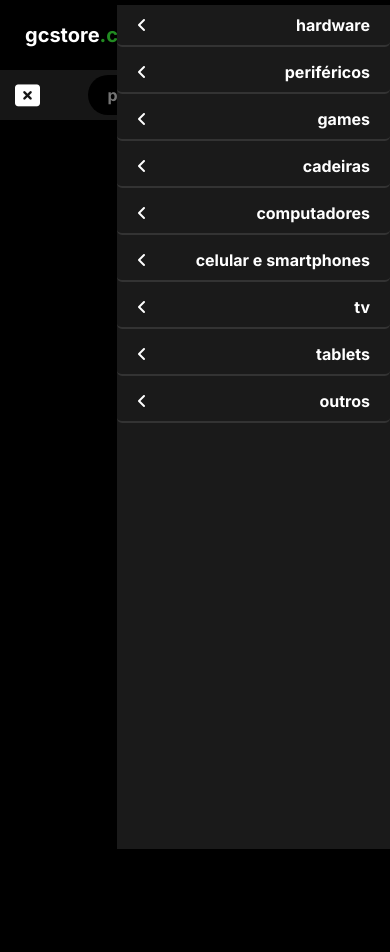
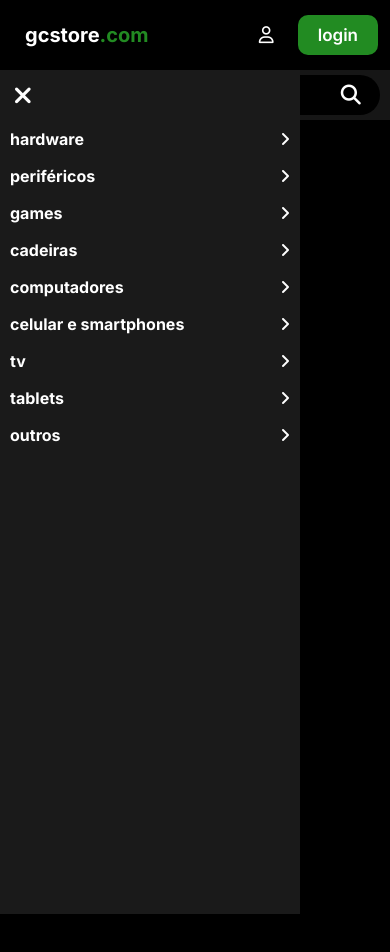
Before and after one commit to lucianocarv/projeto-sass-gulp, a website: page public/index.html in a window 390 px wide. Both pictures are taken after a click on the element 40 px from the left and 95 px from the top of the page. Drawn offline with Linux system fonts and the light colour scheme; files whose address does not match are found by name.

Commit message:
Adição de responsividade e correção no menu

```diff
--- a/public/index.html
+++ b/public/index.html
@@ -22,7 +22,7 @@
     />
   </head>
   <body>
-    <div class="h-body">
+    <div id="h-body-id" class="h-body">
       <header class="h-header">
         <div class="h-div-cont">
           <div class="h-logo">
@@ -97,8 +97,14 @@
         </nav>
       </div>
     </div>
-    <div class="c-body"></div>
+    <div class="c-body">
+      <div id="container-slider-id" class="container-slider"></div>
+    </div>
     <div class="f-body"></div>
+    <div id="absolute-content"></div>
+    <script src="../src/js/components/menuList.js"></script>
+    <script src="../src//js/components/slide.js"></script>
     <script src="../src/js/index.js"></script>
+    <script></script>
   </body>
 </html>
--- /dev/null
+++ b/src/js/components/menuList.js
@@ -0,0 +1,11 @@
+let setLinksMenu = [
+  'hardware',
+  'periféricos',
+  'games',
+  'cadeiras',
+  'computadores',
+  'celular e smartphones',
+  'tv',
+  'tablets',
+  'outros',
+]
--- a/src/js/index.js
+++ b/src/js/index.js
@@ -10,38 +10,42 @@
 }
 
 // Menu
-let bodyHtml = document.body
-let menuRightWidth = '400px'
-let menuRighHiddenWidth = `-${menuRightWidth}`
+let bodyHtml = document.getElementById('absolute-content')
+let menuLeftWidth = '300px'
+let menuLeftHiddenWidth = `-${menuLeftWidth}`
 let menuDefaultTransition = 'all .5s ease'
 let menuButton = document.getElementById('bt-nav-menu-id')
 menuButton.setAttribute('onclick', 'clickMenuForDisplay()')
 let menuHeader = document.createElement('div')
 menuHeader.setAttribute('class', 'display-menu')
 menuHeader.setAttribute('id', 'display-menu-id')
-menuHeader.style.width = menuRightWidth
-menuHeader.style.marginRight = menuRighHiddenWidth
+menuHeader.style.width = menuLeftWidth
+menuHeader.style.marginLeft = menuLeftHiddenWidth
 bodyHtml.appendChild(menuHeader)
 let menuDisplay = document.querySelector('#display-menu-id')
+
+let getHeaderHeight = document.getElementById('h-body-id')
+let clientHeightHeader = getHeaderHeight.clientHeight
+menuDisplay.style.top = `${clientHeightHeader}px`
+menuDisplay.style.height = '100vh'
 
 // Event Menu Display
 const clickMenuForDisplay = () => {
   let menuOpen = document.getElementById('bt-menu-h')
-  if (menuHeader.style.marginRight == menuRighHiddenWidth) {
+  menuButton.style.zIndex = '2'
+  if (menuHeader.style.marginLeft == menuLeftHiddenWidth) {
     if (document.body.clientWidth > 600) {
       menuButton.style.transform = 'rotateX(180deg)'
-      menuHeader.style.marginRight = '0px'
-      menuHeader.style.position = 'fixed'
-      menuOpen.setAttribute('class', 'fa fa-rectangle-xmark')
+      menuHeader.style.marginLeft = '0px'
+      menuOpen.setAttribute('class', 'fa fa-xmark')
       menuButton.setAttribute('onclick', 'clickMenuClose()')
     } else {
-      menuRightWidth = '70%'
-      menuHeader.style.width = menuRightWidth
+      menuLeftWidth = '300px'
+      menuHeader.style.width = menuLeftWidth
       menuHeader.style.display = 'block'
       menuButton.style.transform = 'rotateX(180deg)'
-      menuHeader.style.marginRight = '0px'
-      menuHeader.style.position = 'fixed'
-      menuOpen.setAttribute('class', 'fa fa-rectangle-xmark')
+      menuHeader.style.marginLeft = '0px'
+      menuOpen.setAttribute('class', 'fa fa-xmark')
       menuButton.setAttribute('onclick', 'clickMenuClose()')
     }
   }
@@ -50,7 +54,7 @@
 const clickMenuClose = () => {
   menuOpen = document.getElementById('bt-menu-h')
   menuButton.style.transform = 'rotateX(-180deg)'
-  menuHeader.style.marginRight = menuRighHiddenWidth
+  menuHeader.style.marginLeft = menuLeftHiddenWidth
   menuOpen.setAttribute('class', 'fa fa-bars')
   menuButton.style.transform = 'rotateX()'
   menuButton.style.transform = 'none'
@@ -61,38 +65,28 @@
 // Mobile
 
 // Menu Content
-let menuContainerTagOpen = '<nav class="menu-nav-right" id="righ-nav-content">'
+let menuContainerTagOpen = '<nav class="menu-nav-right" id="right-nav-content">'
 let menuContainerTagClose = '</nav>'
 let menuLinkOpen = '<a class="menu-li-link-a"'
 let menuLinkClose = '</a>'
 menuDisplay.innerHTML = menuContainerTagOpen + menuContainerTagClose
 let setMenuConatinerListOpen = '<ul id="ex-list-menu">'
 let setMenuConatinerListClose = '</ul>'
-let getMenuArea = document.getElementById('righ-nav-content')
+let getMenuArea = document.getElementById('right-nav-content')
 getMenuArea.innerHTML = setMenuConatinerListOpen + setMenuConatinerListClose
 let getMenuAreaUl = document.getElementById('ex-list-menu')
 let getMenuUL = getMenuAreaUl.setAttribute('class', 'ex-menu-list-r')
-const setLinksMenu = [
-  'hardware',
-  'periféricos',
-  'games',
-  'cadeiras',
-  'computadores',
-  'celular e smartphones',
-  'tv',
-  'tablets',
-  'outros',
-]
+
 setLinksMenu.forEach((link) => {
   let liLink = document.createElement('li')
-  let iconBeforeLink = '<i class="fa-solid fa-angle-left"></i>'
+  let iconAfterLinkTab = '<i class="fa-solid fa-angle-right"></i>'
   liLink.setAttribute('class', 'li-link-nav-right')
   liLink.innerHTML =
     menuLinkOpen +
     `href="${link.toLowerCase()}-page"` +
     '>' +
-    iconBeforeLink +
     `<p class="text-link-m-right">${link}</p>` +
+    iconAfterLinkTab +
     menuLinkClose
   getMenuAreaUl.insertAdjacentElement('beforeend', liLink)
 })
--- a/src/styles/sass/index.scss
+++ b/src/styles/sass/index.scss
@@ -232,8 +232,8 @@
 
 .display-menu {
   position: absolute;
-  top: 0;
-  right: 0;
+  top: 100px;
+  left: 0;
   height: 100vh;
   transition: var.$transition-df;
 }
@@ -241,7 +241,7 @@
   min-height: 100%;
   background-color: #1a1a1a;
   .ex-menu-list-r {
-    padding-top: 20px;
+    padding-top: 50px;
     width: 100%;
 
     .li-link-nav-right {
@@ -250,8 +250,8 @@
       .menu-li-link-a {
         @include mixin.flex(center, space-between);
 
-        padding: 10px 20px;
-        margin: 5px auto;
+        padding: 8px 10px;
+        margin: 1px auto;
         text-decoration: none;
         font-weight: bolder;
         transition: var.$transition-df;
@@ -309,24 +309,13 @@
       }
     }
   }
-  .display-menu {
-    position: absolute;
-    top: 0;
-    display: none;
-  }
+
   .menu-nav-right {
-    min-height: 100%;
     background-color: #1a1a1a;
     .ex-menu-list-r {
-      padding-top: 0px;
-      width: auto;
-
       .li-link-nav-right {
-        width: auto;
-
         .menu-li-link-a {
           @include mixin.flex(center, space-between);
-          border-bottom: 2px solid rgb(51, 51, 51);
           text-decoration: none;
           transition: var.$transition-df;
           border-radius: 5px;
@@ -344,3 +333,26 @@
 .c-body {
   height: 1000px;
 }
+
+// Slider
+
+.slider-1 {
+  max-width: 1170px;
+  height: 400px;
+  margin: 0px auto;
+  background-color: blue;
+
+  .cfor-slider {
+    position: absolute;
+    width: 400px;
+    height: 300px;
+    background-color: purple;
+    transition: all 5s ease;
+    &:nth-child(1) {
+      background-color: lime;
+    }
+    &:nth-child(2) {
+      background-color: yellow;
+    }
+  }
+}
```
Also changed, not shown: src/js/components/slide.js (added), src/styles/css/index.css, src/styles/css/min/index.min.css, 1 other file.
